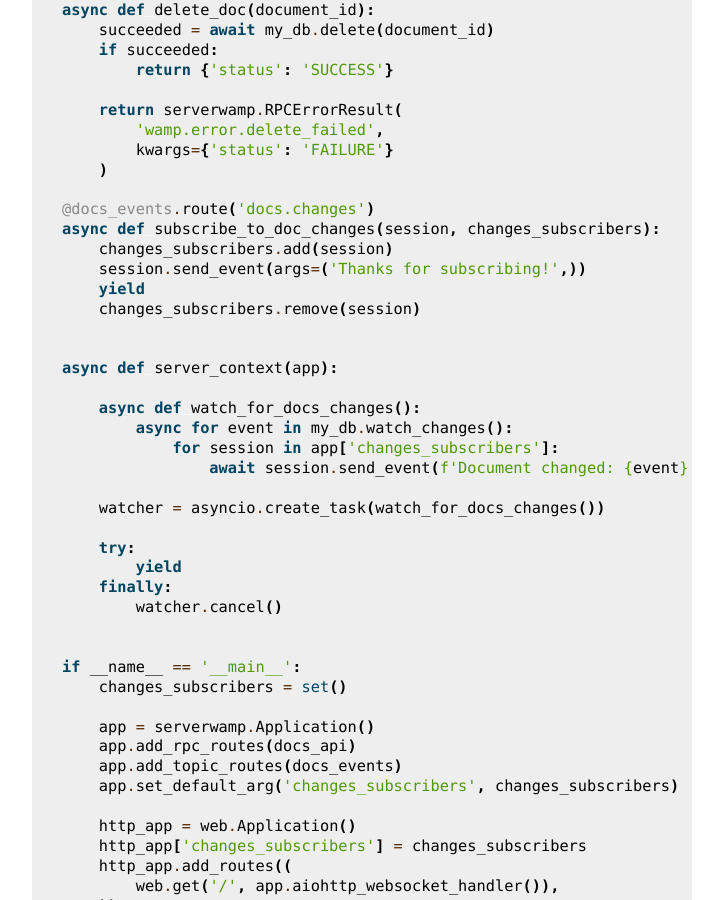
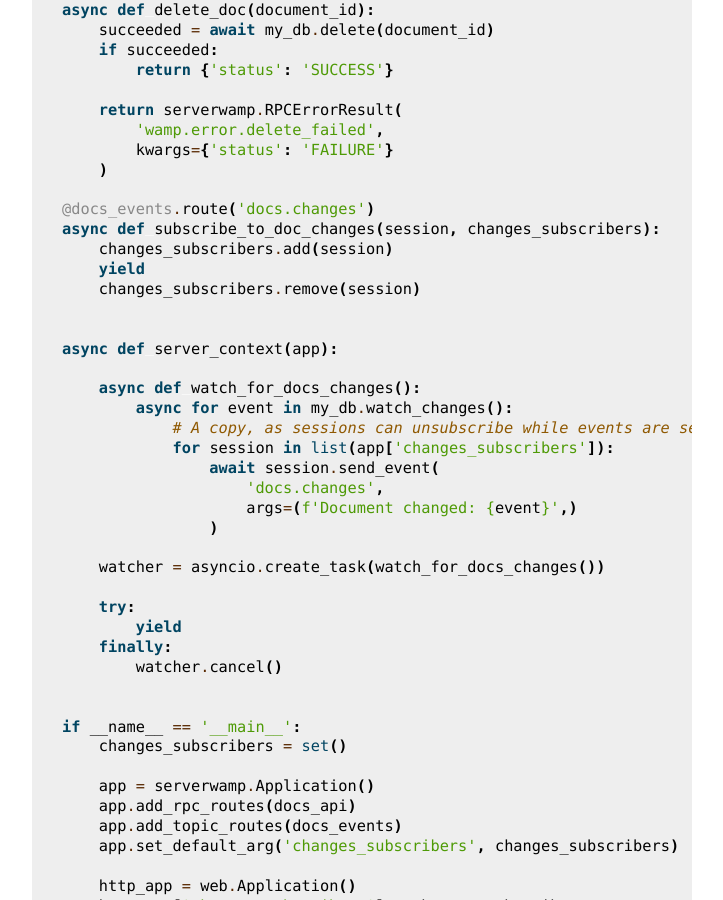
Before and after one commit to JustinTArthur/serverwamp, a Sphinx documentation site: the page built from docs/index.rst, in a window 1280 px wide and 900 px high, scrolled down 540 px. Shown: the whole window, without its empty margins (388-1111 px from the left). Built offline with Sphinx 7.4.7, drawn with Linux system fonts in a browser that asks for light colours.

Commit message:
Fix the send_event() calls in the README and docs index example.
The welcome event was sent without its topic or an await, and from the
subscription handler, which runs before SUBSCRIBED is sent, so clients
like Autobahn would treat it as a protocol error. It's dropped. The
change events were sent with the message as their topic.

Co-Authored-By: Claude Opus 5.5 <noreply@anthropic.com>

```diff
--- a/docs/index.rst
+++ b/docs/index.rst
@@ -37,7 +37,6 @@ from a database:
     @docs_events.route('docs.changes')
     async def subscribe_to_doc_changes(session, changes_subscribers):
         changes_subscribers.add(session)
-        session.send_event(args=('Thanks for subscribing!',))
         yield
         changes_subscribers.remove(session)
 
@@ -46,8 +45,12 @@ from a database:
 
         async def watch_for_docs_changes():
             async for event in my_db.watch_changes():
-                for session in app['changes_subscribers']:
-                    await session.send_event(f'Document changed: {event}')
+                # A copy, as sessions can unsubscribe while events are sent.
+                for session in list(app['changes_subscribers']):
+                    await session.send_event(
+                        'docs.changes',
+                        args=(f'Document changed: {event}',)
+                    )
 
         watcher = asyncio.create_task(watch_for_docs_changes())
 
```
Also changed, not shown: README.md (+6 -3 lines).
